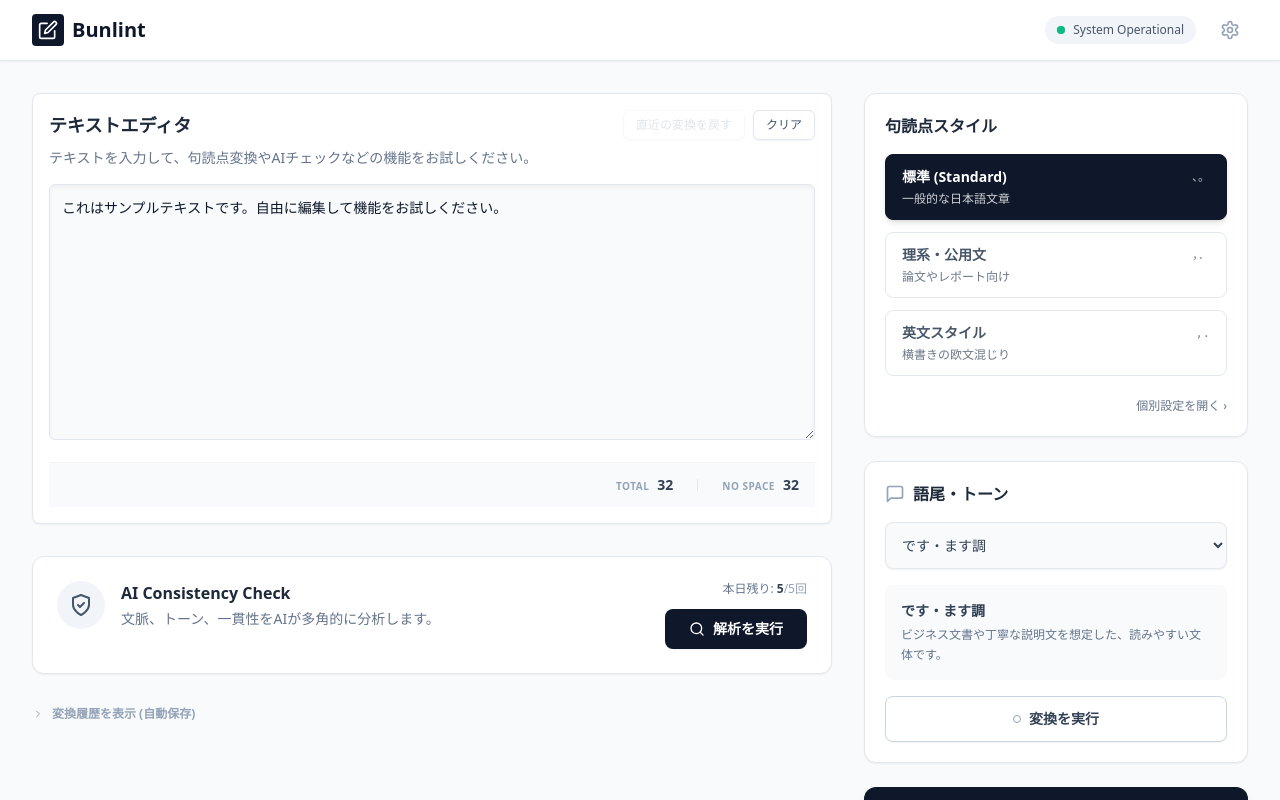
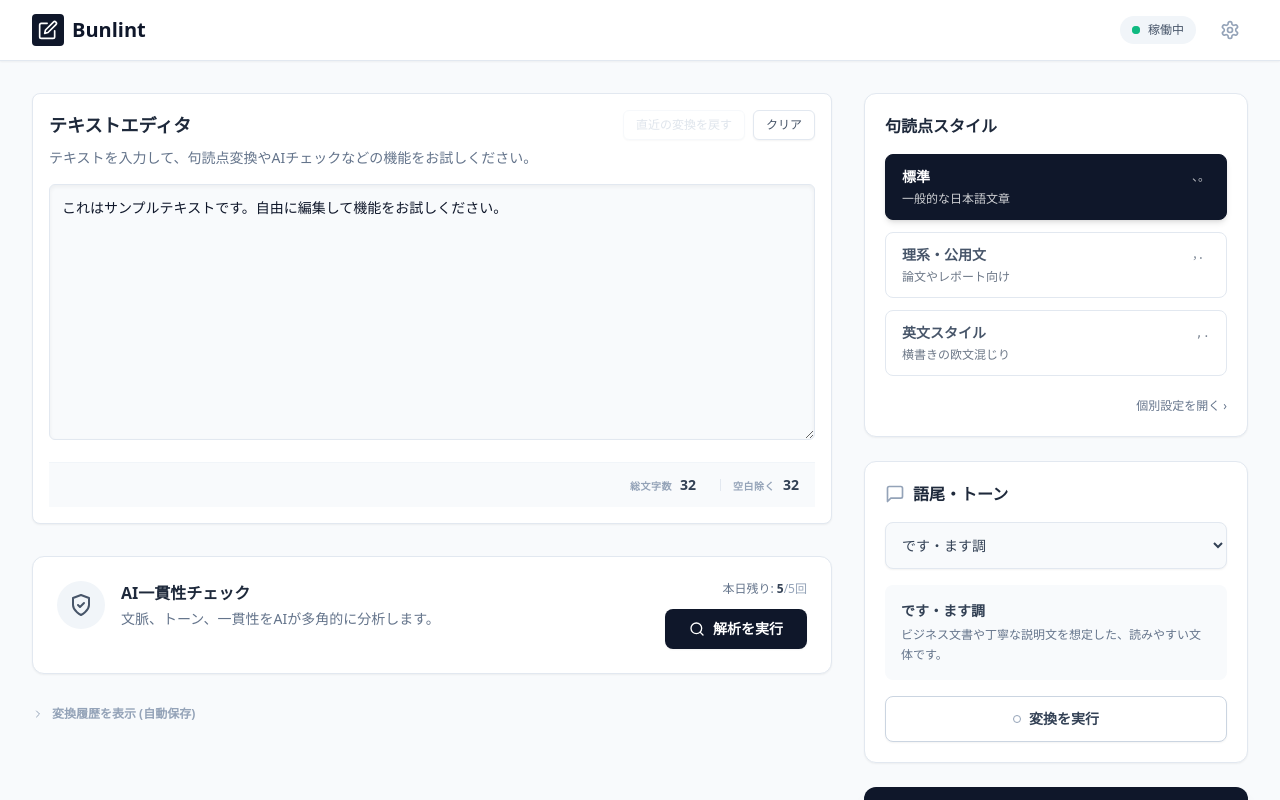
Before and after one commit to Hiro-Chiba/bunlint, a Next.js app: page / in a window 1280 px wide. Shown: the top 800 px of the page. Built offline with nearby package versions, Linux system fonts and the light colour scheme.

Commit message:
UI文言の日本語化とカウンター表示の整理

```diff
--- a/app/page.tsx
+++ b/app/page.tsx
@@ -29,12 +29,12 @@ export default function HomePage() {
                 <span className="absolute inline-flex h-full w-full animate-ping rounded-full bg-emerald-400 opacity-75"></span>
                 <span className="relative inline-flex h-2 w-2 rounded-full bg-emerald-500"></span>
               </span>
-              System Operational
+              稼働中
             </div>
             <button
               type="button"
               className="rounded-full p-2 text-slate-400 hover:bg-slate-100 hover:text-slate-600"
-              aria-label="Settings"
+              aria-label="設定"
             >
               <svg
                 xmlns="http://www.w3.org/2000/svg"
--- a/components/TransformationControls.tsx
+++ b/components/TransformationControls.tsx
@@ -95,7 +95,7 @@ export function TransformationControls({
             )}
           >
             <div className="flex w-full items-center justify-between">
-              <span className="font-bold text-sm">標準 (Standard)</span>
+              <span className="font-bold text-sm">標準</span>
               <span className="font-mono text-xs opacity-70">、。</span>
             </div>
             <span className="mt-1 text-xs opacity-80">一般的な日本語文章</span>
--- a/components/text-editor/AiCheckerSection.tsx
+++ b/components/text-editor/AiCheckerSection.tsx
@@ -78,7 +78,7 @@ export function AiCheckerSection({
           </div>
           <div>
             <h2 className="text-base font-bold text-slate-800">
-              AI Consistency Check
+              AI一貫性チェック
             </h2>
             <p className="mt-1 text-sm text-slate-500">
               文脈、トーン、一貫性をAIが多角的に分析します。
@@ -131,7 +131,7 @@ export function AiCheckerSection({
           <div className="flex flex-wrap items-center justify-between gap-4">
             <div>
               <p className="text-xs font-bold uppercase tracking-wider text-slate-400">
-                AI Score
+                AIスコア
               </p>
               <div className="mt-1 flex items-baseline gap-2">
                 <span className="text-4xl font-bold text-slate-900">
--- a/components/text-editor/EditorTextareaSection.tsx
+++ b/components/text-editor/EditorTextareaSection.tsx
@@ -45,6 +45,11 @@ export function EditorTextareaSection({
     excludeWhitespace: true,
   });
 
+  const counters = [
+    { label: "総文字数", value: totalCharacters },
+    { label: "空白除く", value: nonWhitespaceCharacters },
+  ];
+
   return (
     <section className="space-y-4 rounded-lg border border-slate-200 bg-white p-4 shadow-sm">
       <header className="space-y-2">
@@ -86,23 +91,17 @@ export function EditorTextareaSection({
         />
       </div>
       <div className="flex items-center justify-end gap-6 border-t border-slate-100 bg-slate-50 px-4 py-3">
-        <div className="flex items-baseline gap-2">
-          <span className="text-[10px] font-bold uppercase tracking-wider text-slate-400">
-            TOTAL
-          </span>
-          <span className="text-sm font-bold text-slate-700">
-            {totalCharacters}
-          </span>
-        </div>
-        <div className="h-3 w-px bg-slate-200"></div>
-        <div className="flex items-baseline gap-2">
-          <span className="text-[10px] font-bold uppercase tracking-wider text-slate-400">
-            NO SPACE
-          </span>
-          <span className="text-sm font-bold text-slate-700">
-            {nonWhitespaceCharacters}
-          </span>
-        </div>
+        {counters.map((counter, index) => (
+          <div key={counter.label} className="flex items-center gap-3">
+            {index > 0 && <div className="h-3 w-px bg-slate-200"></div>}
+            <div className="flex items-baseline gap-2">
+              <span className="text-[10px] font-bold tracking-wider text-slate-400">
+                {counter.label}
+              </span>
+              <span className="text-sm font-bold text-slate-700">{counter.value}</span>
+            </div>
+          </div>
+        ))}
       </div>
       {statusMessage && (
         <div
```
